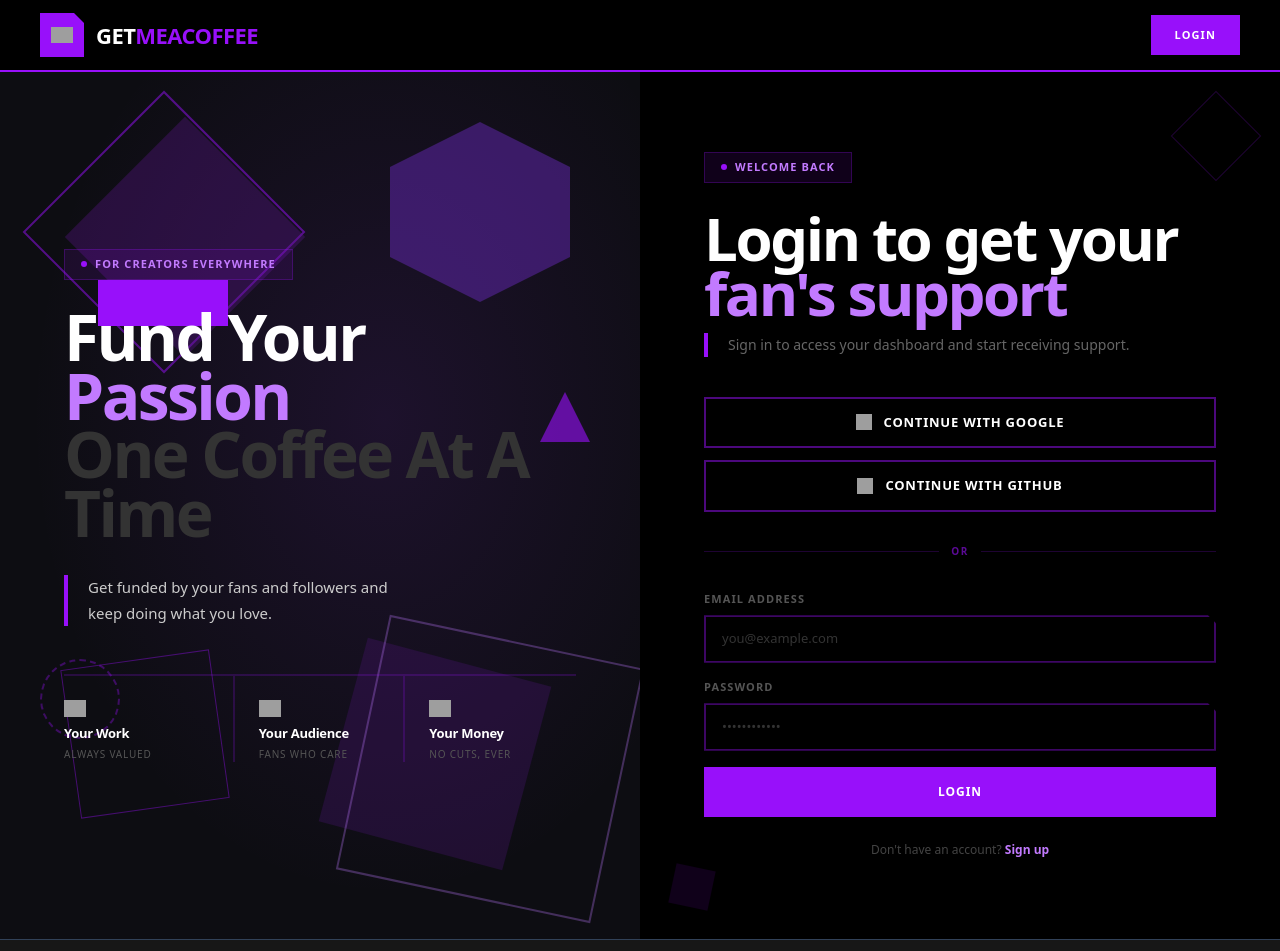
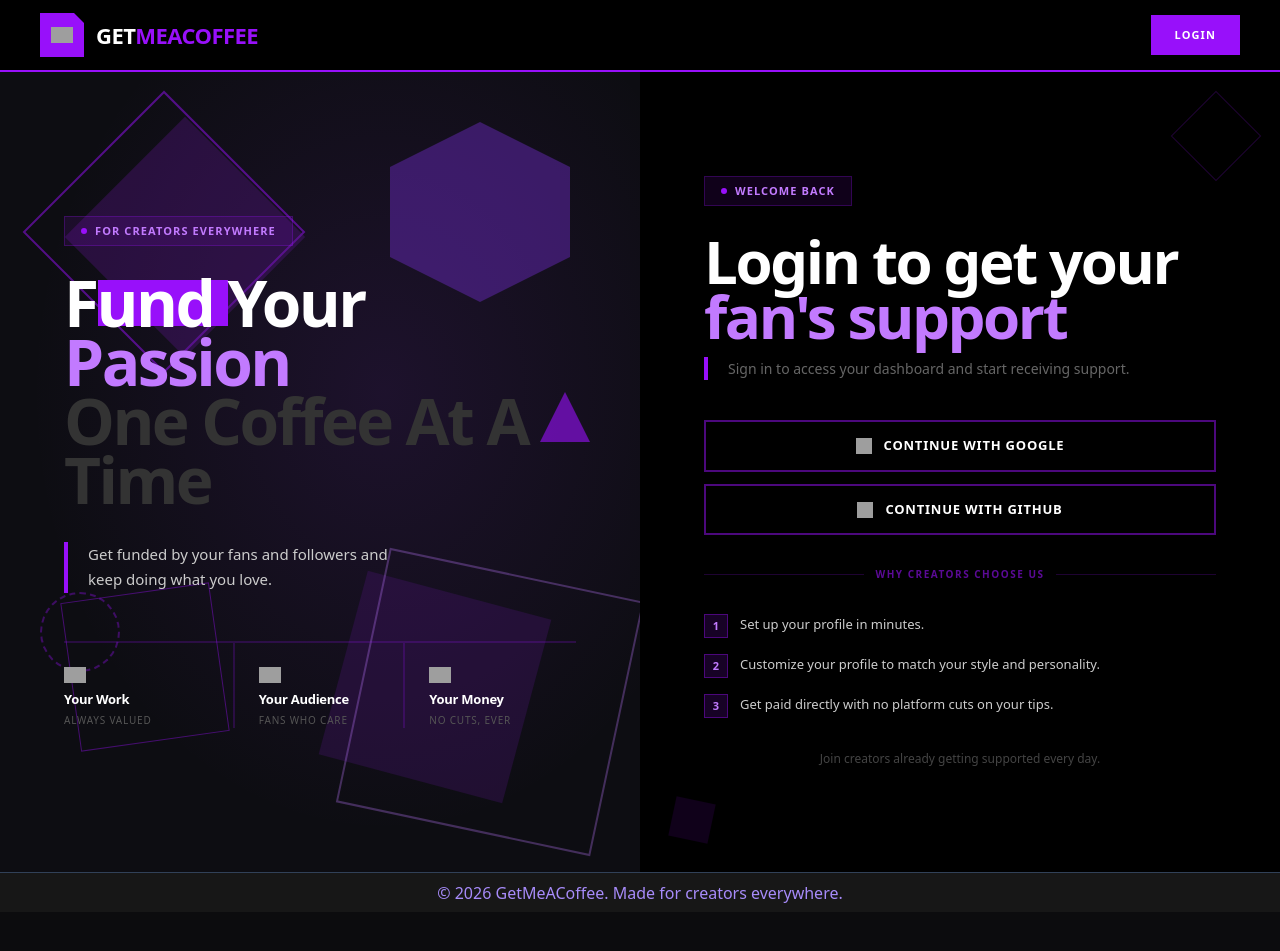
Before and after one commit to ayushsareen793/GetMeACOFFEE-A-Creator-Funding-Platform, a Next.js app: page /Login in a window 1280 px wide. Shown: the top 951 px of the page. After the commit the page ends 912 px from the top, so only its background shows below. Built offline with nearby package versions, Linux system fonts and the light colour scheme; no server answers; grey boxes are pictures that could not be loaded.

Commit message:
change in login page

```diff
--- a/app/Login/page.js
+++ b/app/Login/page.js
@@ -1,13 +1,150 @@
+// "use client"
+// import React from 'react'
+// import { useSession, signIn, signOut } from "next-auth/react"
+// import Github from 'next-auth/providers/github'
+// import { useRouter } from 'next/navigation'
+// import { useEffect } from 'react'
+
+// const Login = () => {
+//   const { data: session } = useSession()
+//   const router = useRouter();
+//   useEffect(() => {
+//     if (session) {
+//       router.push("/")
+//     }
+//   }, [session])
+
+//   return (
+//     <div className="bg-black min-h-screen text-white grid grid-cols-2 overflow-hidden">
+
+//       {/*  geometric design*/}
+//       <div className="relative overflow-hidden bg-[#0d0d12] flex flex-col justify-center px-16 py-20">
+//         <div className="absolute inset-0 bg-[radial-gradient(ellipse_at_60%_40%,rgba(147,51,234,0.12)_0%,transparent_65%)]" />
+//         <div className="absolute border-2 border-purple-600/50 w-50 h-50 rotate-45 top-15 left-[40px10" />
+//         <div className="absolute w-42.5 h-42.5 rotate-45 bg-purple-900/35 top-20 left-25" />
+//         <div className="absolute w-45 h-45 bg-[rgba(100,40,180,0.5)] [clip-path:polygon(50%_0%,100%_25%,100%_75%,50%_100%,0%_75%,0%_25%)] top-12.5 right-17.5" />
+//         <div className="absolute w-32.5 h-11.5 bg-purple-600 flex items-center justify-center z-10 text-white text-[22px] font-black top-52 left-24.5" />
+//         <div className="absolute w-47.5 h-47.5 bg-purple-900/25 rotate-15 bottom-22.5 right-27.5" />
+//         <div className="absolute w-65 h-65 border-2 border-purple-400/30 rotate-12 bottom-10 right-5" />
+//         <div className="absolute w-37.5 h-37.5 border border-purple-600/40 -rotate-[8deg] bottom-32.5 left-17.5" />
+//         <div className="absolute w-12.5 h-12.5 bg-purple-600/60 [clip-path:polygon(50%_0%,100%_100%,0%_100%)] top-80 right-12.5" />
+//         <div className="absolute w-20 h-20 rounded-full border-2 border-dashed border-purple-600/35 bottom-50 left-10" />
+
+//         <div className="relative z-10">
+//           <div className="inline-flex items-center gap-2 bg-purple-600/10 border border-purple-600/25 text-purple-400 text-[11px] font-bold uppercase tracking-widest px-4 py-1.5 mb-7 w-fit">
+//             <div className="w-1.5 h-1.5 rounded-full bg-purple-600" />
+//             For creators everywhere
+//           </div>
+
+//           <h2 className="font-black leading-[0.92] tracking-[-0.04em] mb-8 text-[clamp(40px,5vw,64px)]">
+//             Fund Your<br />
+//             <span className="text-purple-400">Passion</span><br />
+//             <span className="text-[#333]">One Coffee At A Time</span>
+//           </h2>
+
+//           <div className="border-l-4 border-purple-600 pl-5">
+//             <p className="text-[#cccccc] text-[15px] leading-[1.7] max-w-xs">Get funded by your fans and followers and keep doing what you love.</p>
+//           </div>
+
+//           <div className="grid grid-cols-3 mt-12 border-t-2 border-purple-600/20">
+//             <div className="pt-6 pr-6 border-r-2 border-purple-600/20">
+//               <img src="https://img.icons8.com/color/48/like--v1.png" width={22} height={22} alt="" className="mb-2" />
+//               <div className="text-[13px] font-black tracking-[-0.02em] leading-snug text-white">Your Work</div>
+//               <div className="text-[10px] text-[#555] uppercase tracking-[0.08em] mt-1">Always valued</div>
+//             </div>
+//             <div className="pt-6 px-6 border-r-2 border-purple-600/20">
+//               <img src="https://img.icons8.com/color/48/conference-call.png" width={22} height={22} alt="" className="mb-2" />
+//               <div className="text-[13px] font-black tracking-[-0.02em] leading-snug text-white">Your Audience</div>
+//               <div className="text-[10px] text-[#555] uppercase tracking-[0.08em] mt-1">Fans who care</div>
+//             </div>
+//             <div className="pt-6 pl-6">
+//               <img src="https://img.icons8.com/color/48/money-bag.png" width={22} height={22} alt="" className="mb-2" />
+//               <div className="text-[13px] font-black tracking-[-0.02em] leading-snug text-white">Your Money</div>
+//               <div className="text-[10px] text-[#555] uppercase tracking-[0.08em] mt-1">No cuts, ever</div>
+//             </div>
+//           </div>
+//         </div>
+//       </div>
+
+//       {/* login form */}
+//       <div className="flex flex-col justify-center px-16 py-20 relative">
+//         <div className="absolute top-8 right-8 w-16 h-16 border border-purple-600/20 rotate-45 pointer-events-none" />
+//         <div className="absolute bottom-8 left-8 w-10 h-10 bg-purple-600/10 rotate-12 pointer-events-none" />
+
+//         <div className="inline-flex items-center gap-2 bg-purple-600/10 border border-purple-600/25 text-purple-400 text-[11px] font-bold uppercase tracking-widest px-4 py-1.5 mb-7 w-fit">
+//           <div className="w-1.5 h-1.5 rounded-full bg-purple-600" />
+//           Welcome back
+//         </div>
+
+//         <h1 className="font-black leading-[0.92] tracking-[-0.04em] mb-3 text-[clamp(40px,5vw,60px)]">
+//           Login to get your<br /><span className="text-purple-400">fan's support</span>
+//         </h1>
+
+//         <div className="border-l-4 border-purple-600 pl-5 mb-10">
+//           <p className="text-[#666] text-[14px] leading-[1.7]">Sign in to access your dashboard and start receiving support.</p>
+//         </div>
+
+//         {/* Social buttons */}
+//         <div className="flex flex-col gap-3 mb-8">
+//           <button onClick={()=>{signIn("google")}} className="flex items-center justify-center gap-3 bg-black border-2 border-purple-600/50 hover:border-purple-500 hover:bg-[#0d0d18] text-white text-[13px] font-bold uppercase tracking-[0.06em] px-6 py-3.5 transition-all duration-200 cursor-pointer">
+//             <img src="https://www.svgrepo.com/show/475656/google-color.svg" className="h-4 w-4" />
+//             Continue with Google
+//           </button>
+//           <button onClick={() => { signIn("github") }} className="flex items-center justify-center gap-3 bg-black border-2 border-purple-600/50 hover:border-purple-500 hover:bg-[#0d0d18] text-white text-[13px] font-bold uppercase tracking-[0.06em] px-6 py-3.5 transition-all duration-200 cursor-pointer">
+//             <img src="https://img.icons8.com/ios-filled/50/ffffff/github.png" className="h-4 w-4" />
+//             Continue with GitHub
+//           </button>
+//         </div>
+
+//         {/* divider */}
+//         <div className="flex items-center gap-3 mb-8">
+//           <div className="flex-1 h-px bg-purple-600/20" />
+//           <span className="text-[10px] font-black uppercase tracking-[0.15em] text-purple-600/60">or</span>
+//           <div className="flex-1 h-px bg-purple-600/20" />
+//         </div>
+
+//         {/* email/password form */}
+//         <form className="flex flex-col gap-4">
+//           <div>
+//             <label className="block mb-2 text-[11px] font-black uppercase tracking-widest text-[#555]">Email Address</label>
+//             <input type="email" placeholder="you@example.com"
+//               className="block w-full px-4 py-3 text-[13px] font-medium text-white bg-black border-2 border-purple-600/40 focus:border-purple-500 focus:outline-none transition-colors placeholder:text-[#333] [clip-path:polygon(0_0,calc(100%-8px)_0,100%_8px,100%_100%,0_100%)]" />
+//           </div>
+
+//           <div>
+//             <label className="block mb-2 text-[11px] font-black uppercase tracking-widest text-[#555]">Password</label>
+//             <input type="password" placeholder="••••••••••••"
+//               className="block w-full px-4 py-3 text-[13px] font-medium text-white bg-black border-2 border-purple-600/40 focus:border-purple-500 focus:outline-none transition-colors placeholder:text-[#333] [clip-path:polygon(0_0,calc(100%-8px)_0,100%_8px,100%_100%,0_100%)]" />
+//           </div>
+
+//           <button type="submit"
+//             className="bg-purple-600 hover:bg-purple-500 text-white font-bold text-[12px] uppercase tracking-[0.08em] px-10 py-4 transition-colors border-none cursor-pointer">
+//             Login
+//           </button>
+//         </form>
+
+//         <p className="text-[12px] text-[#444] mt-6 text-center">
+//           Don&apos;t have an account?{" "}
+//           <a href="#" className="text-purple-400 font-bold hover:underline">Sign up</a>
+//         </p>
+//       </div>
+
+//     </div>
+//   )
+// }
+
+// export default Login
+
 "use client"
 import React from 'react'
 import { useSession, signIn, signOut } from "next-auth/react"
-import Github from 'next-auth/providers/github'
 import { useRouter } from 'next/navigation'
 import { useEffect } from 'react'
 
 const Login = () => {
   const { data: session } = useSession()
   const router = useRouter();
+
   useEffect(() => {
     if (session) {
       router.push("/")
@@ -96,36 +233,37 @@ const Login = () => {
           </button>
         </div>
 
+
+
+
         {/* divider */}
         <div className="flex items-center gap-3 mb-8">
           <div className="flex-1 h-px bg-purple-600/20" />
-          <span className="text-[10px] font-black uppercase tracking-[0.15em] text-purple-600/60">or</span>
+          <span className="text-[10px] font-black uppercase tracking-[0.15em] text-purple-600/60">why creators choose us</span>
           <div className="flex-1 h-px bg-purple-600/20" />
         </div>
 
-        {/* email/password form */}
-        <form className="flex flex-col gap-4">
-          <div>
-            <label className="block mb-2 text-[11px] font-black uppercase tracking-widest text-[#555]">Email Address</label>
-            <input type="email" placeholder="you@example.com"
-              className="block w-full px-4 py-3 text-[13px] font-medium text-white bg-black border-2 border-purple-600/40 focus:border-purple-500 focus:outline-none transition-colors placeholder:text-[#333] [clip-path:polygon(0_0,calc(100%-8px)_0,100%_8px,100%_100%,0_100%)]" />
+
+
+
+        {/* feature list */}
+        <div className="flex flex-col gap-4">
+          <div className="flex items-start gap-3">
+            <div className="w-6 h-6 shrink-0 bg-purple-600/15 border border-purple-600/40 flex items-center justify-center text-[11px] font-black text-purple-400">1</div>
+            <p className="text-[13px] text-[#ccc] leading-[1.6]">Set up your profile in minutes.</p>
           </div>
+          <div className="flex items-start gap-3">
+            <div className="w-6 h-6 shrink-0 bg-purple-600/15 border border-purple-600/40 flex items-center justify-center text-[11px] font-black text-purple-400">2</div>
+             <p className="text-[13px] text-[#ccc] leading-[1.6]">Customize your profile to match your style and personality.</p>
+          </div>
+          <div className="flex items-start gap-3">
+            <div className="w-6 h-6 shrink-0 bg-purple-600/15 border border-purple-600/40 flex items-center justify-center text-[11px] font-black text-purple-400">3</div>
+            <p className="text-[13px] text-[#ccc] leading-[1.6]">Get paid directly with no platform cuts on your tips.</p>
+          </div>
+        </div>
 
-          <div>
-            <label className="block mb-2 text-[11px] font-black uppercase tracking-widest text-[#555]">Password</label>
-            <input type="password" placeholder="••••••••••••"
-              className="block w-full px-4 py-3 text-[13px] font-medium text-white bg-black border-2 border-purple-600/40 focus:border-purple-500 focus:outline-none transition-colors placeholder:text-[#333] [clip-path:polygon(0_0,calc(100%-8px)_0,100%_8px,100%_100%,0_100%)]" />
-          </div>
-
-          <button type="submit"
-            className="bg-purple-600 hover:bg-purple-500 text-white font-bold text-[12px] uppercase tracking-[0.08em] px-10 py-4 transition-colors border-none cursor-pointer">
-            Login
-          </button>
-        </form>
-
-        <p className="text-[12px] text-[#444] mt-6 text-center">
-          Don&apos;t have an account?{" "}
-          <a href="#" className="text-purple-400 font-bold hover:underline">Sign up</a>
+        <p className="text-[12px] text-[#444] mt-8 text-center">
+          Join creators already getting supported every day.
         </p>
       </div>
 
```
